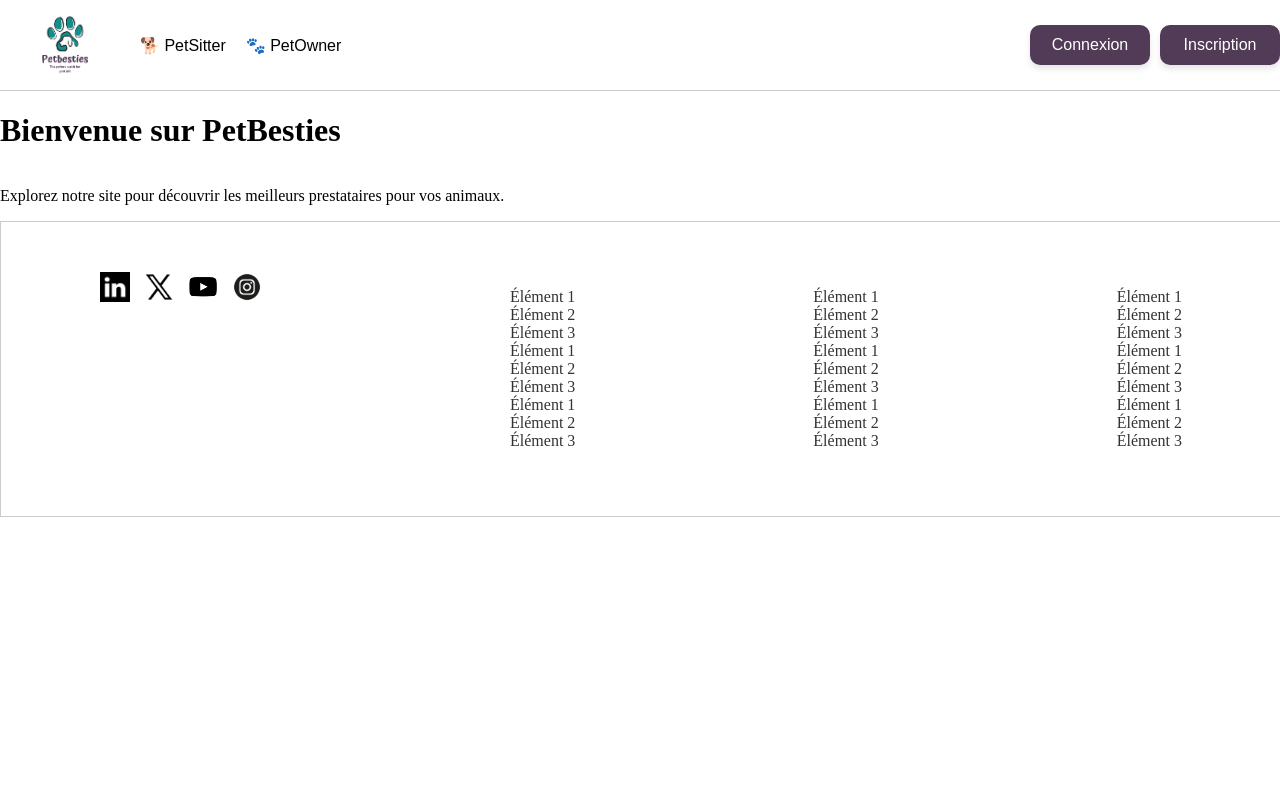
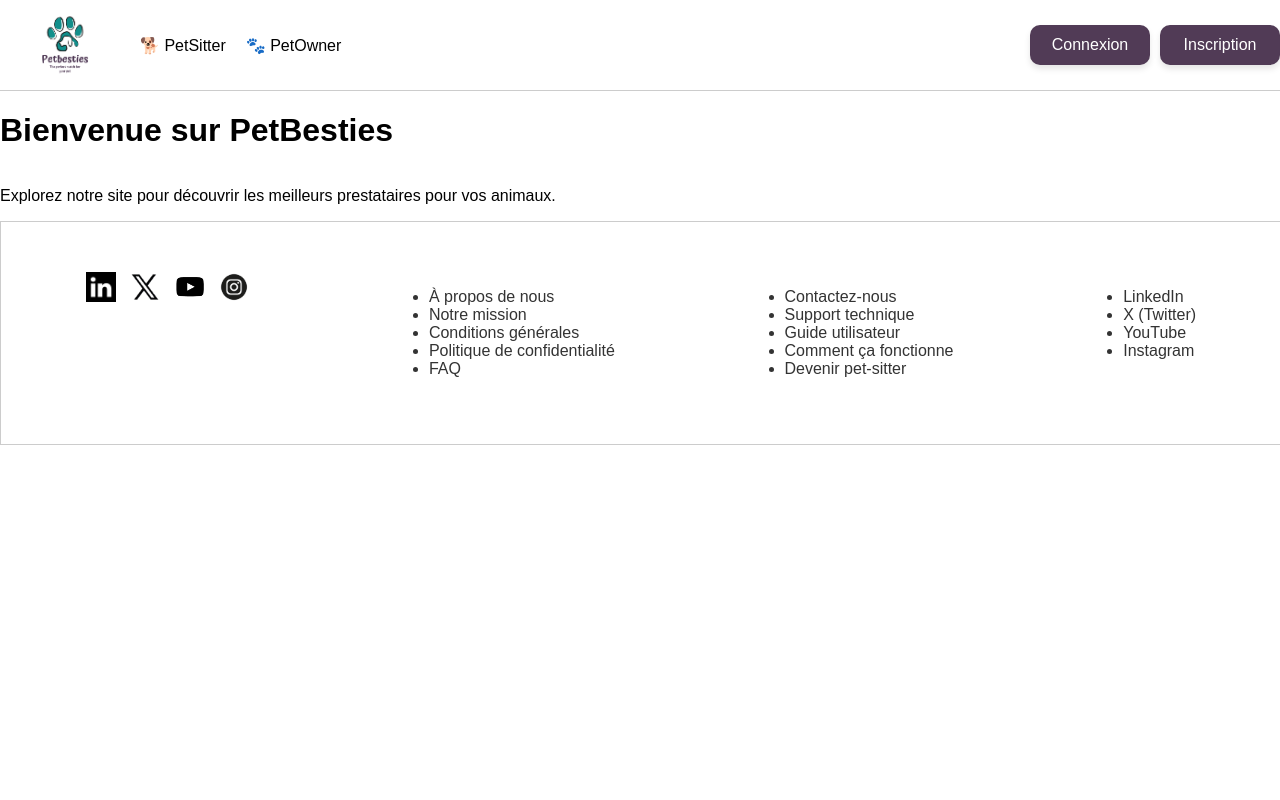
Before and after one commit to Plekiby/PetBesties, a PHP site: page / in a window 1280 px wide. Run offline with PHP 8.4, Linux system fonts and the light colour scheme.

Commit message:
Mise à jour du header et du footer

```diff
--- a/public/css/styleheader.css
+++ b/public/css/styleheader.css
@@ -3,6 +3,7 @@ body {
     flex-direction: column;
     min-height: 100vh;
     margin: 0;
+    font-family: Arial, sans-serif;
 }
 
 .content {
@@ -81,6 +82,7 @@ body {
     gap: 10px;                  /* Espacement entre les boutons */
     margin-left: auto;          /* Pousse les boutons vers la droite */
     margin-right: 20px;         /* Ajoute un espacement à droite */
+
 }
 
 /* Style des boutons Connexion et Inscription */
@@ -90,7 +92,7 @@ body {
     line-height: 40px;
     width: 120px;
     height: 40px;
-    background-color: #513b56;
+    background-color: #513b56 !important;
     color: #ffffff;
     text-decoration: none;
     font-family: Arial, sans-serif;
--- a/views/footer.php
+++ b/views/footer.php
@@ -4,52 +4,46 @@
 	<meta charset="utf-8">
 	<meta name="viewport" content="width=device-width, initial-scale=1">
 	<title>PetBesties</title>
-	<link rel="stylesheet" href="/petbesties/public/css/stylefooter.css">
+	<link rel="stylesheet" href="/petbesties/public/css/styleheader.css">
 </head>
 <body>
 
     <footer class="footer">
-        <div class="reseaux">
-            <img src="/petbesties/public/images/logolinkedin.png" alt="Réseau 1">
-            <img src="/petbesties/public/images/logoX.avif" alt="Réseau 2">
-            <img src="/petbesties/public/images/logoYoutube.png" alt="Réseau 3">
-            <img src="/petbesties/public/images/logosinstagram.avif" alt="Réseau 4">
-        </div>
-        <ul class="bloc1">
-            <ul>Élément 1</ul>
-            <ul>Élément 2</ul>
-            <ul>Élément 3</ul>
-            <ul>Élément 1</ul>
-            <ul>Élément 2</ul>
-            <ul>Élément 3</ul>
-            <ul>Élément 1</ul>
-            <ul>Élément 2</ul>
-            <ul>Élément 3</ul>
-        </ul>
-        <ul class="bloc2">
-            <ul>Élément 1</ul>
-            <ul>Élément 2</ul>
-            <ul>Élément 3</ul>
-            <ul>Élément 1</ul>
-            <ul>Élément 2</ul>
-            <ul>Élément 3</ul>
-            <ul>Élément 1</ul>
-            <ul>Élément 2</ul>
-            <ul>Élément 3</ul>
-        </ul>
-        <ul class="bloc3">
-            <ul>Élément 1</ul>
-            <ul>Élément 2</ul>
-            <ul>Élément 3</ul>
-            <ul>Élément 1</ul>
-            <ul>Élément 2</ul>
-            <ul>Élément 3</ul>
-            <ul>Élément 1</ul>
-            <ul>Élément 2</ul>
-            <ul>Élément 3</ul>
-        </ul>
+    <!-- Réseaux sociaux -->
+    <div class="reseaux">
+        <img src="/petbesties/public/images/logolinkedin.png" alt="LinkedIn">
+        <img src="/petbesties/public/images/logoX.avif" alt="X (Twitter)">
+        <img src="/petbesties/public/images/logoYoutube.png" alt="YouTube">
+        <img src="/petbesties/public/images/logosinstagram.avif" alt="Instagram">
+    </div>
 
-    </footer>
+    <!-- Bloc 1 : Informations -->
+    <ul class="bloc1">
+        <li>À propos de nous</li>
+        <li>Notre mission</li>
+        <li>Conditions générales</li>
+        <li>Politique de confidentialité</li>
+        <li>FAQ</li>
+    </ul>
+
+    <!-- Bloc 2 : Aide & Support -->
+    <ul class="bloc2">
+        <li>Contactez-nous</li>
+        <li>Support technique</li>
+        <li>Guide utilisateur</li>
+        <li>Comment ça fonctionne</li>
+        <li>Devenir pet-sitter</li>
+    </ul>
+
+    <!-- Bloc 3 : Suivez-nous -->
+    <ul class="bloc3">
+        <li>LinkedIn</li>
+        <li>X (Twitter)</li>
+        <li>YouTube</li>
+        <li>Instagram</li>
+    </ul>
+</footer>
+
 
 </body>
 </html>
```
